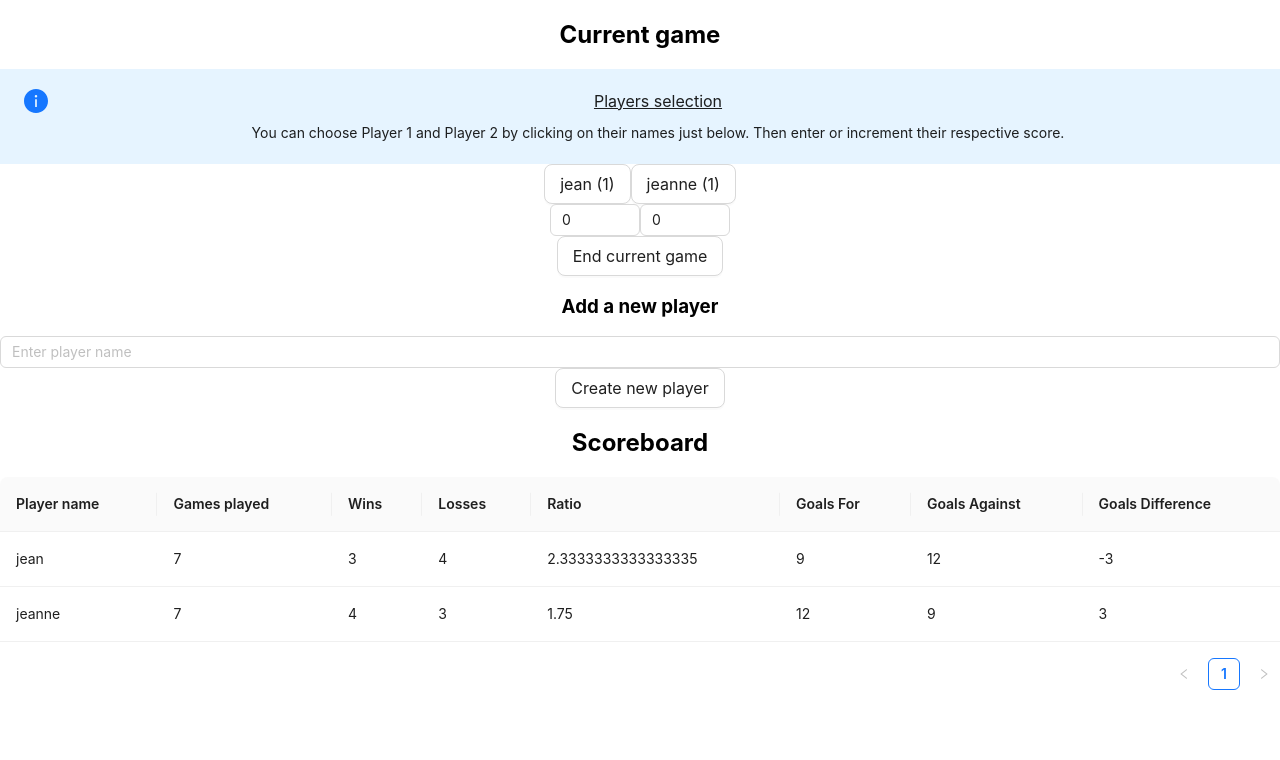
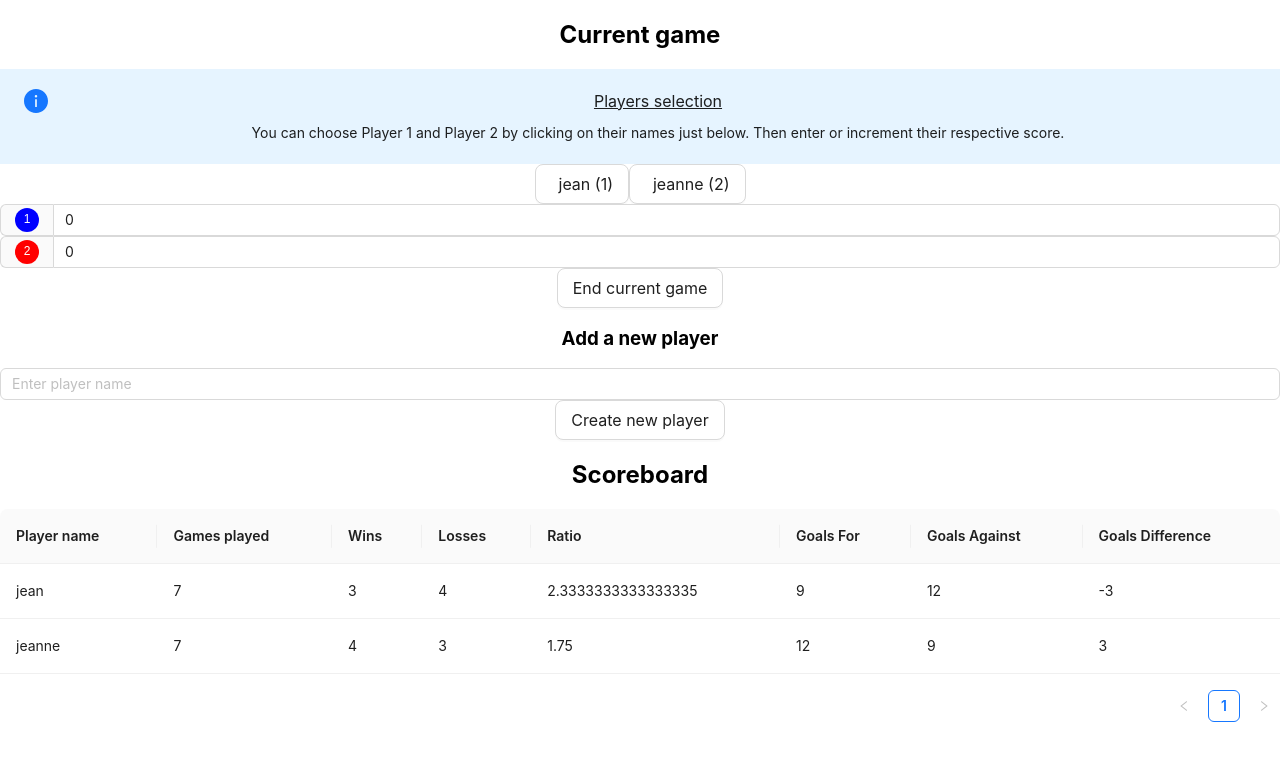
Before and after one commit to tmodoux/table-football, a React (Create React App) app in the folder frontend/: page / in a window 1280 px wide. Shown: the top 760 px of the page. Built offline with nearby package versions, Linux system fonts and the light colour scheme.

Commit message:
add player icons

```diff
--- a/frontend/src/App.tsx
+++ b/frontend/src/App.tsx
@@ -24,7 +24,7 @@ function App() {
       goalsAgainst: 12,
     },
     {
-      id: "1",
+      id: "2",
       name: "jeanne",
       wins: 4,
       losses: 3,
--- /dev/null
+++ b/frontend/src/components/CustomIcon.tsx
@@ -0,0 +1,19 @@
+import React from "react";
+import Icon from "@ant-design/icons";
+
+type CustomIconPropsType = {
+  component: React.ComponentType<React.SVGProps<SVGSVGElement>>;
+};
+
+export const CustomIcon = ({ component }: CustomIconPropsType) => {
+  return (
+    <Icon
+      style={{
+        fontSize: "30px",
+      }}
+      component={component}
+    />
+  );
+};
+
+export default CustomIcon;
--- a/frontend/src/components/Game.tsx
+++ b/frontend/src/components/Game.tsx
@@ -1,6 +1,9 @@
-import React, { useState } from "react";
+import React, { ReactNode, useState } from "react";
 import { PlayerType } from "../App";
 import { Alert, Button, InputNumber } from "antd";
+import { ReactComponent as Player1Icon } from "../icons/player1.svg";
+import { ReactComponent as Player2Icon } from "../icons/player2.svg";
+import CustomIcon from "./CustomIcon";
 
 type GamePropsType = {
   players: PlayerType[];
@@ -32,6 +35,18 @@ const Game = ({ players }: GamePropsType) => {
     }
   };
 
+  const getPlayerIcon = (playerId: string): ReactNode => {
+    if (playerId !== player1 && playerId !== player2) {
+      return <></>;
+    } else {
+      return (
+        <CustomIcon
+          component={playerId === player1 ? Player1Icon : Player2Icon}
+        />
+      );
+    }
+  };
+
   return (
     <div>
       <h2>Current game</h2>
@@ -56,6 +71,7 @@ const Game = ({ players }: GamePropsType) => {
           <Button
             key={player.id}
             size="large"
+            icon={getPlayerIcon(player.id)}
             onClick={() => clickPlayer(player.id)}
           >
             {player.name} ({player.id})
@@ -63,8 +79,18 @@ const Game = ({ players }: GamePropsType) => {
         ))}
       </div>
       <div>
-        <InputNumber value={score1} min={0} onChange={handleScore1Change} />
-        <InputNumber value={score2} min={0} onChange={handleScore2Change} />
+        <InputNumber
+          addonBefore={<CustomIcon component={Player1Icon} />}
+          value={score1}
+          min={0}
+          onChange={handleScore1Change}
+        />
+        <InputNumber
+          addonBefore={<CustomIcon component={Player2Icon} />}
+          value={score2}
+          min={0}
+          onChange={handleScore2Change}
+        />
       </div>
       <Button size="large">End current game</Button>
     </div>
```
Also changed, not shown: frontend/src/icons/player1.svg (added), frontend/src/icons/player2.svg (added).
